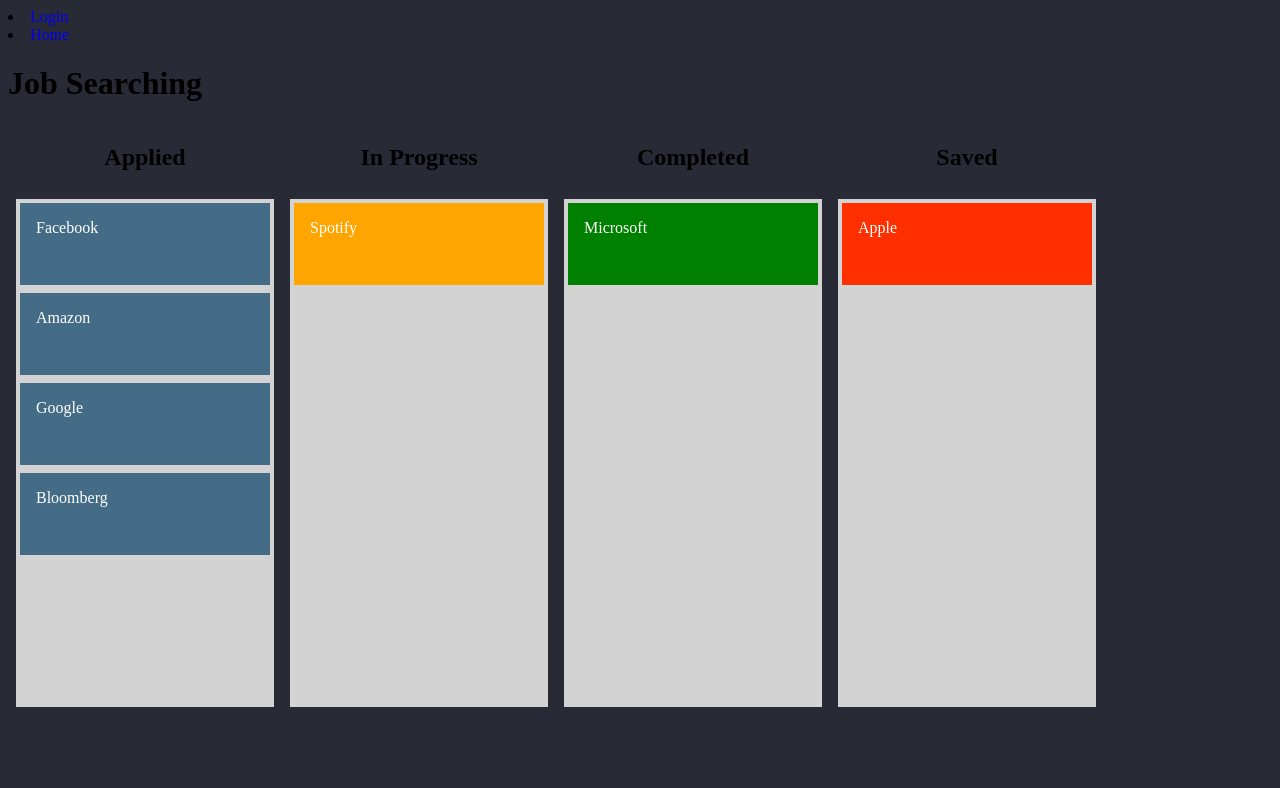
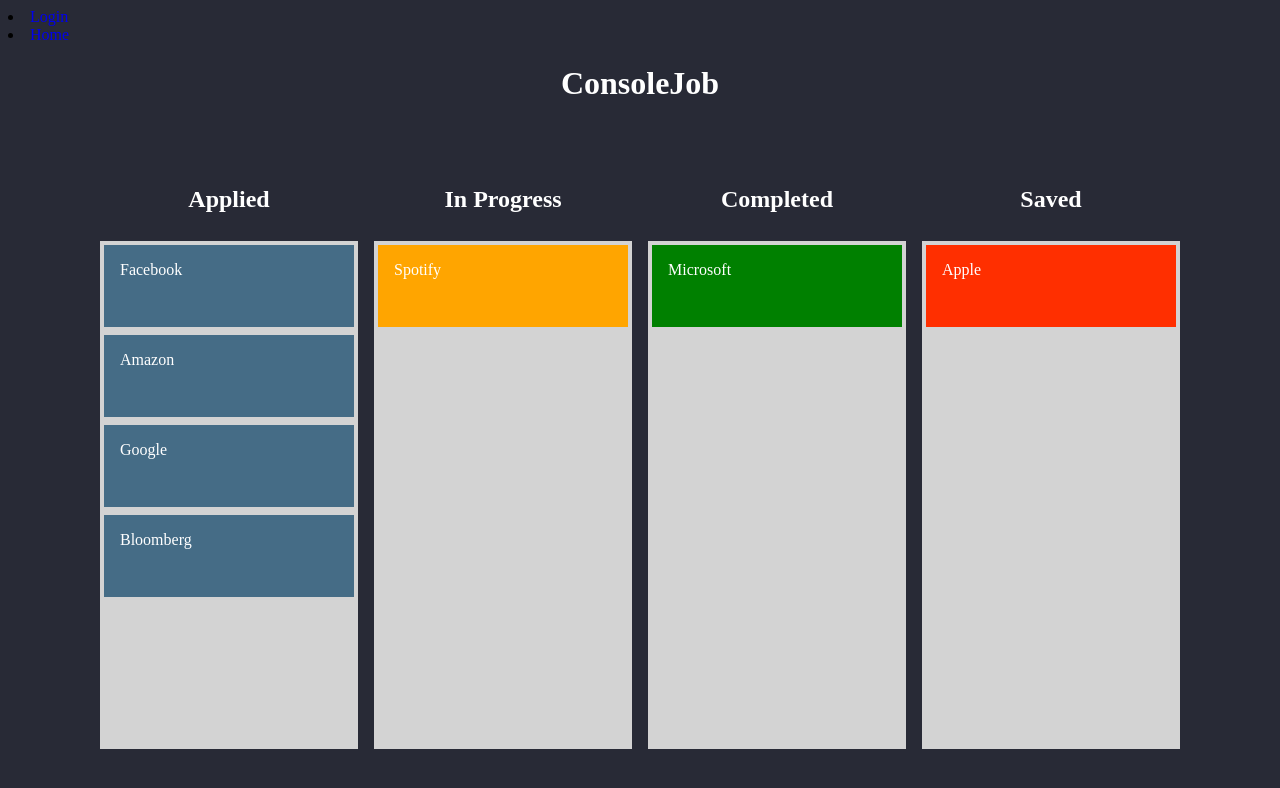
Before and after one commit to ed-deng/consolejob, a React app: page /board in a window 1280 px wide. Shown: the top 788 px of the page. Built offline with nearby package versions, Linux system fonts and the light colour scheme; a web font is replaced by a local one.

Commit message:
More styling

```diff
--- a/client/App.jsx
+++ b/client/App.jsx
@@ -73,7 +73,13 @@
           <Route path="/board">
             <div>
               <Header />
-              <div style={{ display: "flex" }}>
+              <div
+                style={{
+                  display: "flex",
+                  flexDirection: "row",
+                  justifyContent: "center",
+                }}
+              >
                 <DragDropContext
                   onDragEnd={(result) =>
                     onDragEnd(result, jobColumn, setColumns)
@@ -88,7 +94,7 @@
                           alignItems: "center",
                         }}
                       >
-                        <h2>{column.name}</h2>
+                        <h2 style={{ color: "white" }}>{column.name}</h2>
                         <div style={{ margin: 8 }}>
                           <Droppable droppableId={id} key={id}>
                             {(provided, snapshot) => {
--- a/client/components/Header.jsx
+++ b/client/components/Header.jsx
@@ -1,7 +1,18 @@
 import React from "react";
 
 function Header() {
-  return <h1>Job Searching</h1>;
+  return (
+    <h1
+      style={{
+        color: "white",
+        display: "flex",
+        justifyContent: "center",
+        marginBottom: "4rem",
+      }}
+    >
+      ConsoleJob
+    </h1>
+  );
 }
 
 export default Header;
```
